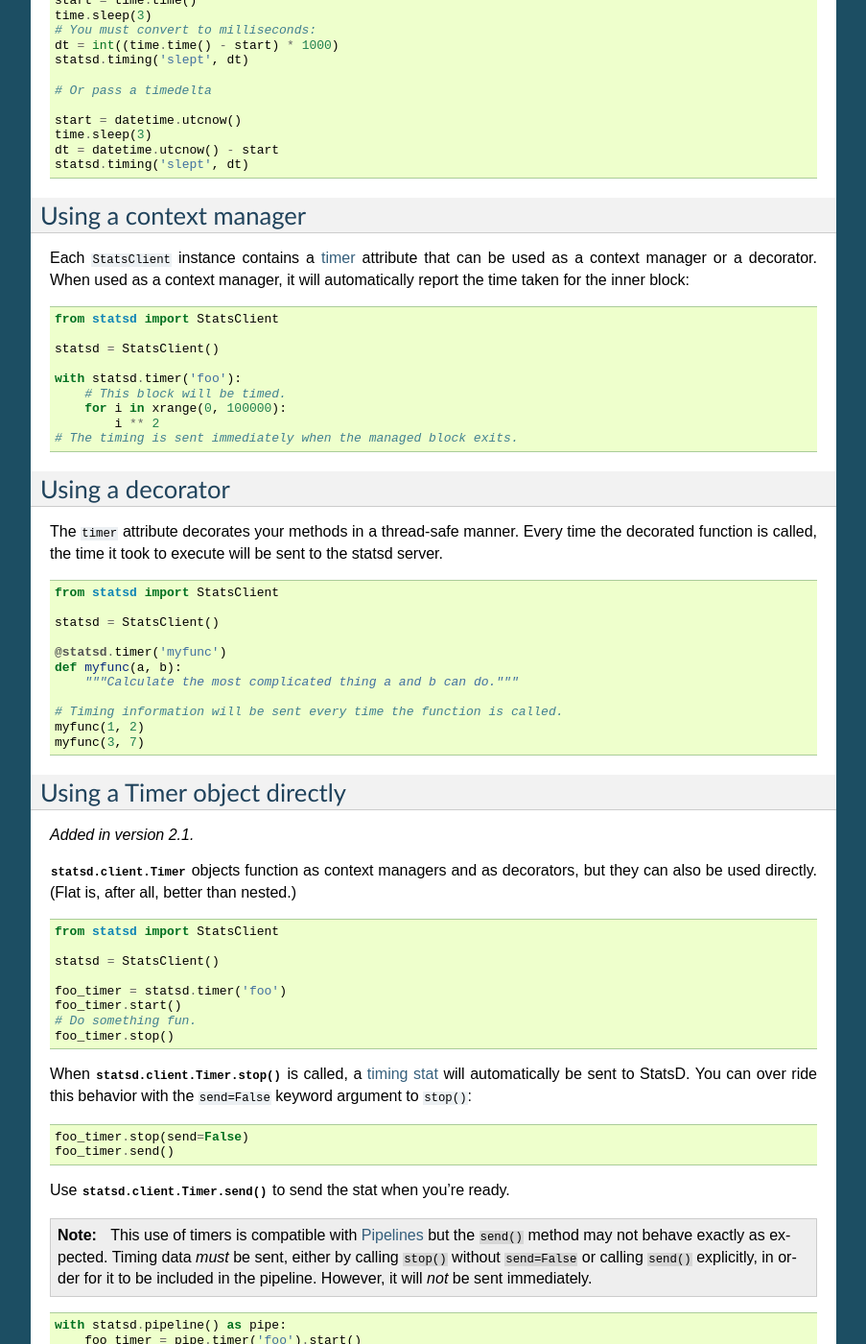
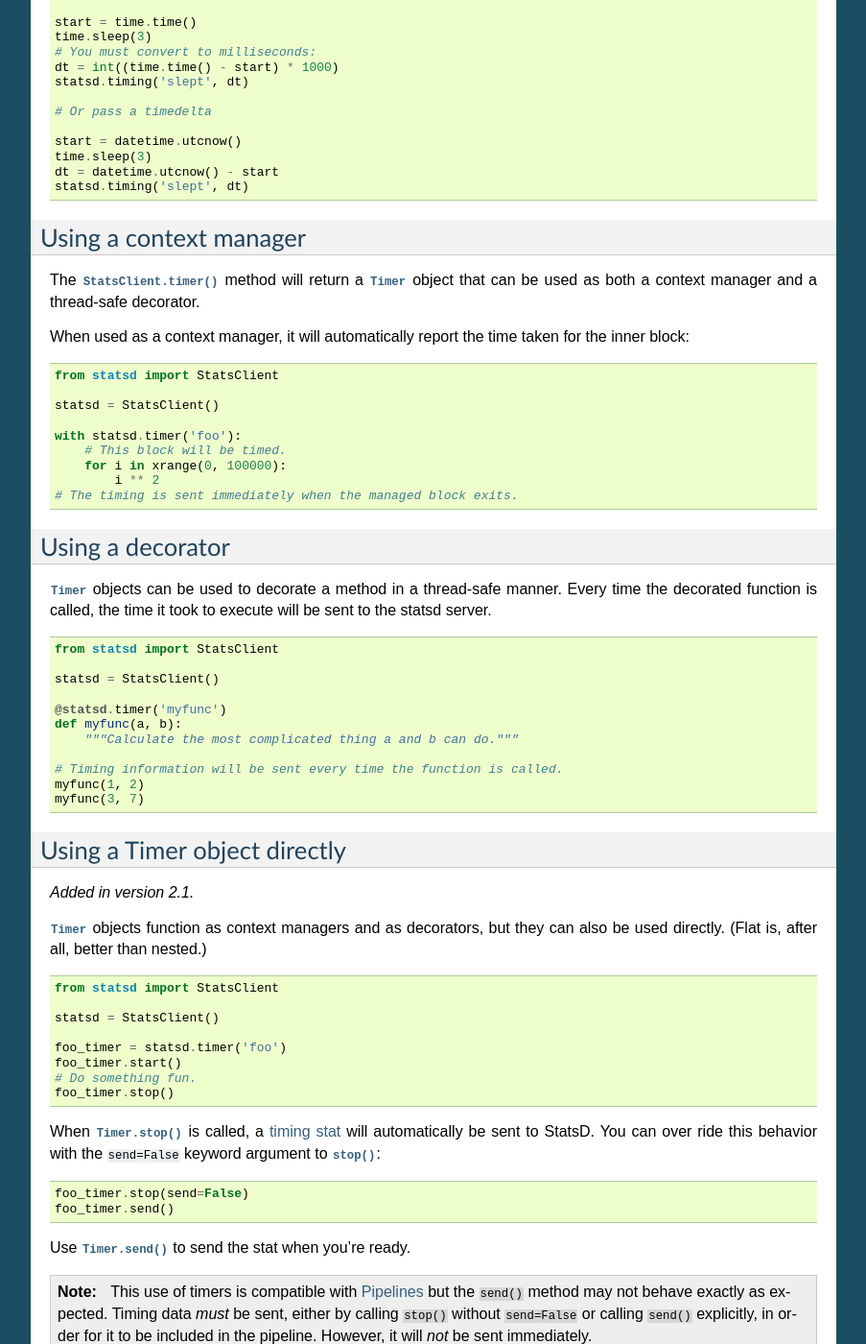
Before and after one commit to jsocol/pystatsd, a Sphinx documentation site: the page built from docs/timing.rst, in a window 1280 px wide and 1400 px high, scrolled down 419 px. Shown: the whole window at 96% size, without its empty margins (198-1101 px from the left). Built offline with Sphinx 7.4.7, drawn with Linux system fonts in a browser that asks for light colours; some of the changed text lies outside the part shown.

Commit message:
Use Python-domain Sphinx references

```diff
--- a/docs/timing.rst
+++ b/docs/timing.rst
@@ -15,7 +15,9 @@ Calling ``timing`` manually
 ===========================
 
 The simplest way to use a timer is to record the time yourself and send
-it manually, using the :ref:`timing` method::
+it manually, using the :py:meth:`StatsClient.timing()` method:
+
+.. code-block:: python
 
     import time
     from datetime import datetime
@@ -44,10 +46,13 @@ it manually, using the :ref:`timing` method::
 Using a context manager
 =======================
 
-Each ``StatsClient`` instance contains a :ref:`timer` attribute that can
-be used as a context manager or a decorator. When used as a context
-manager, it will automatically report the time taken for the inner
-block::
+The :py:meth:`StatsClient.timer()` method will return a :py:class:`Timer`
+object that can be used as both a context manager and a thread-safe decorator.
+
+When used as a context manager, it will automatically report the time taken for
+the inner block:
+
+.. code-block:: python
 
     from statsd import StatsClient
 
@@ -65,11 +70,11 @@ block::
 Using a decorator
 =================
 
-The ``timer`` attribute decorates your methods in a thread-safe manner.
-Every time the decorated function is called, the time it took to execute
-will be sent to the statsd server.
+:py:class:`Timer` objects can be used to decorate a method in a thread-safe
+manner.  Every time the decorated function is called, the time it took to
+execute will be sent to the statsd server.
 
-::
+.. code-block:: python
 
     from statsd import StatsClient
 
@@ -92,11 +97,10 @@ Using a Timer object directly
 
 .. versionadded:: 2.1
 
-:py:class:`statsd.client.Timer` objects function as context managers and
-as decorators, but they can also be used directly. (Flat is, after all,
-better than nested.)
+:py:class:`Timer` objects function as context managers and as decorators, but
+they can also be used directly. (Flat is, after all, better than nested.)
 
-::
+.. code-block:: python
 
     from statsd import StatsClient
 
@@ -107,44 +111,45 @@ better than nested.)
     # Do something fun.
     foo_timer.stop()
 
-When :py:meth:`statsd.client.Timer.stop` is called, a :ref:`timing stat
-<timer-type>` will automatically be sent to StatsD. You can over ride
-this behavior with the ``send=False`` keyword argument to ``stop()``::
+When :py:meth:`Timer.stop()` is called, a :ref:`timing stat <timer-type>` will
+automatically be sent to StatsD. You can over ride this behavior with the
+``send=False`` keyword argument to :py:meth:`stop() <Timer.stop()>`:
+
+.. code-block:: python
 
     foo_timer.stop(send=False)
     foo_timer.send()
 
-Use :py:meth:`statsd.client.Timer.send` to send the stat when you're
-ready.
+Use :py:meth:`Timer.send()` to send the stat when you're ready.
 
 .. _timer-direct-note:
 
 .. note::
-   This use of timers is compatible with :ref:`Pipelines
-   <pipeline-chapter>` but the ``send()`` method may not behave exactly
-   as expected. Timing data *must* be sent, either by calling ``stop()``
-   without ``send=False`` or calling ``send()`` explicitly, in order for
-   it to be included in the pipeline. However, it will *not* be sent
-   immediately.
 
-.. code-block:: python
+    This use of timers is compatible with :ref:`Pipelines <pipeline-chapter>`
+    but the ``send()`` method may not behave exactly as expected. Timing data
+    *must* be sent, either by calling ``stop()`` without ``send=False`` or
+    calling ``send()`` explicitly, in order for it to be included in the
+    pipeline. However, it will *not* be sent immediately.
 
-    with statsd.pipeline() as pipe:
-        foo_timer = pipe.timer('foo').start()
-        # Do something...
-        pipe.incr('bar')
-        foo_timer.stop()  # Will be sent when the managed block exits.
+    .. code-block:: python
 
-    with statsd.pipeline() as pipe:
-        foo_timer = pipe.timer('foo').start()
-        # Do something...
-        pipe.incr('bar')
-        foo_timer.stop(send=False)  # Will not be sent.
-        foo_timer.send()  # Will be sent when the managed block exits.
-        # Do something else...
+        with statsd.pipeline() as pipe:
+            foo_timer = pipe.timer('foo').start()
+            # Do something...
+            pipe.incr('bar')
+            foo_timer.stop()  # Will be sent when the managed block exits.
 
-    with statsd.pipeline() as pipe:
-        foo_timer = pipe.timer('foo').start()
-        pipe.incr('bar')
-        # Do something...
-        foo_timer.stop(send=False)  # Data will _not_ be sent
+        with statsd.pipeline() as pipe:
+            foo_timer = pipe.timer('foo').start()
+            # Do something...
+            pipe.incr('bar')
+            foo_timer.stop(send=False)  # Will not be sent.
+            foo_timer.send()  # Will be sent when the managed block exits.
+            # Do something else...
+
+        with statsd.pipeline() as pipe:
+            foo_timer = pipe.timer('foo').start()
+            pipe.incr('bar')
+            # Do something...
+            foo_timer.stop(send=False)  # Data will _not_ be sent
```
Also changed, not shown: docs/configure.rst (+45 -30 lines), docs/pipeline.rst (+17 -14 lines), docs/tcp.rst (+10 -20 lines), docs/types.rst (+75 -71 lines), docs/unix_socket.rst (+4 -12 lines).
